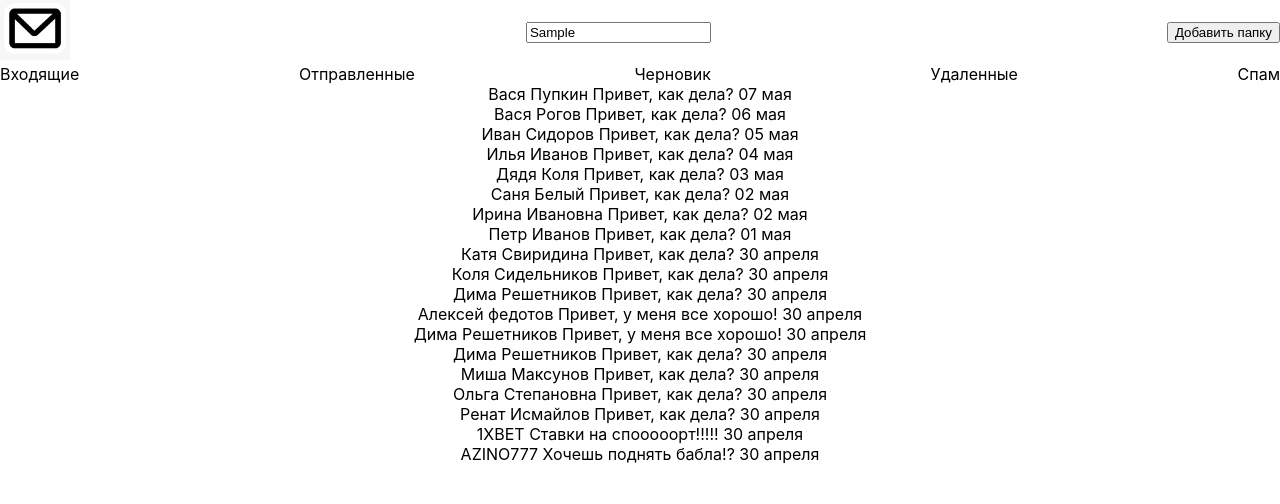
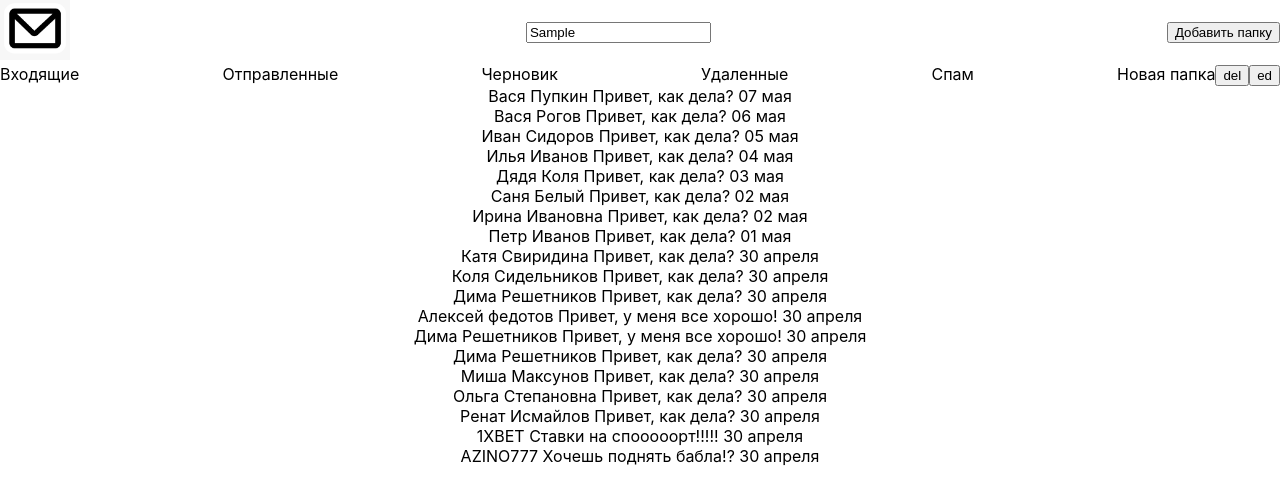
Before and after one commit to Maxim-AR/MyMail, a React (Create React App) app: page / in a window 1280 px wide. Both pictures are taken after typing "Sample" into the empty fields and a click on the button "Добавить папку". Shown: the top 504 px of the page. Built offline with nearby package versions, Linux system fonts and the light colour scheme.

Commit message:
добавляет возможность добавления и удаления папок

```diff
--- a/src/App.js
+++ b/src/App.js
@@ -1,5 +1,7 @@
 
+import { useState } from 'react';
 import './App.css';
+import { Folder } from './Folder';
 import { Header } from './Header';
 import { List } from './List';
 
@@ -8,14 +10,28 @@ import { List } from './List';
 
 
 function App() {
+  const [state, setState] = useState([])
+
 
 
   return (
     <div className="App">
 
-      <Header />
+      <Header state={state} setState={setState}  />
 
-        <List />
+      <List>
+        <div className='put-folder'>
+
+
+         {
+
+          state.map((item) => (
+
+            <Folder key={item.id} name={item.name} state={state} setState={setState} />
+          ))
+         }
+        </div>
+      </List>
 
     </div>
   );
--- /dev/null
+++ b/src/Folder/index.js
@@ -0,0 +1,22 @@
+import React, { useState } from 'react'
+
+export const Folder = ({state, setState}) => {
+
+  const [name, setName]= useState('')
+
+const deleteFolder = () => {
+setState((prevState) => {
+  return prevState.filter((el) => el.id == state.id )
+})
+}
+
+
+const editFolder = () => {
+
+}
+
+
+    return (
+      <div>Новая папка<button onClick={deleteFolder}>del</button><button onClick={editFolder}>ed</button></div>
+    )
+}
--- a/src/Header/index.js
+++ b/src/Header/index.js
@@ -2,7 +2,16 @@ import React from 'react'
 import logo from './../logo.png'
 import './index.css'
 
-export const Header = () => {
+export const Header = ({state, setState}) => {
+
+  var uniqid = Date.now()
+
+  const createFolder = () => {
+    setState(state.concat([
+      {id:uniqid, name: "Новая папка"}
+    ]))
+  }
+
   return (
     <header className='header'>
         <div className='logo'>
@@ -12,7 +21,7 @@ export const Header = () => {
             <input type='text' placeholder='Поиск' className='search__input'/>
         </div>
         <div className='create msg'>
-            <button className='create__btn'>Добавить папку</button>
+            <button onClick={createFolder} className='create__btn'>Добавить папку</button>
         </div>
     </header>
   )
--- a/src/List/index.js
+++ b/src/List/index.js
@@ -2,9 +2,17 @@ import React, { useState } from 'react'
 import mockedData from './../data.json'
 import './style.css'
 
-export const List = () => {
+export const List = ({children}) => {
+
+
 
   const [msg, setMsg] = useState(mockedData)
+
+  const newFolder = () => {
+    setMsg(
+      mockedData.filter((el) => el.status == "new")
+    )
+  }
 
 
   const incomingMsg = () => {
@@ -38,7 +46,9 @@ export const List = () => {
 
   return (
     <div>
+
       <div className='sort'>
+
         <div
           onClick={() => {
             incomingMsg()
@@ -73,6 +83,13 @@ export const List = () => {
           }}>
           Спам
         </div>
+
+
+        <div onClick={()=> {
+          newFolder()
+        }} className='child'>{children}</div>
+
+
       </div>
 
       <div className='list'>
@@ -81,6 +98,7 @@ export const List = () => {
             {item.author} {item.text} {item.time}
           </div>
         ))}
+
       </div>
 
     </div>
```
